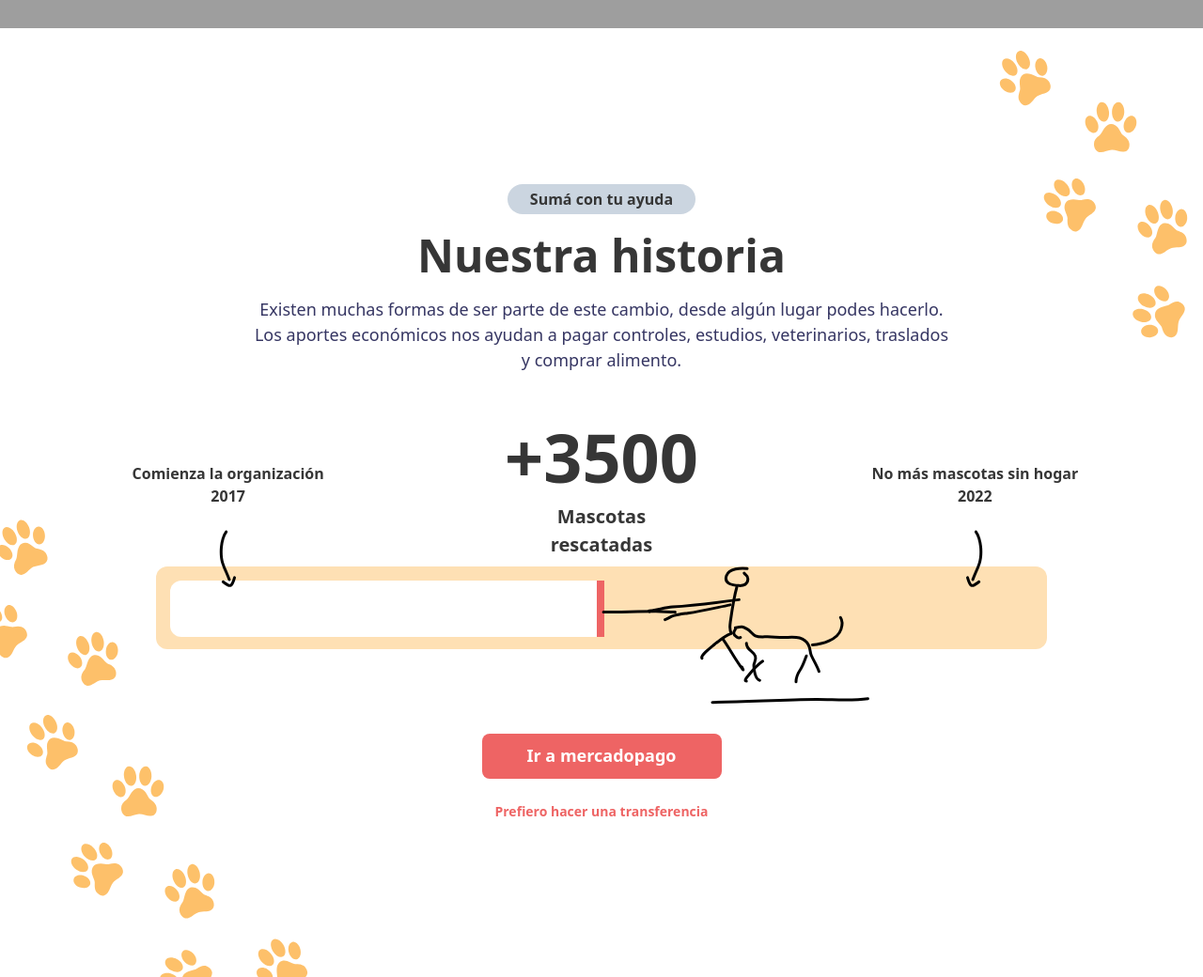
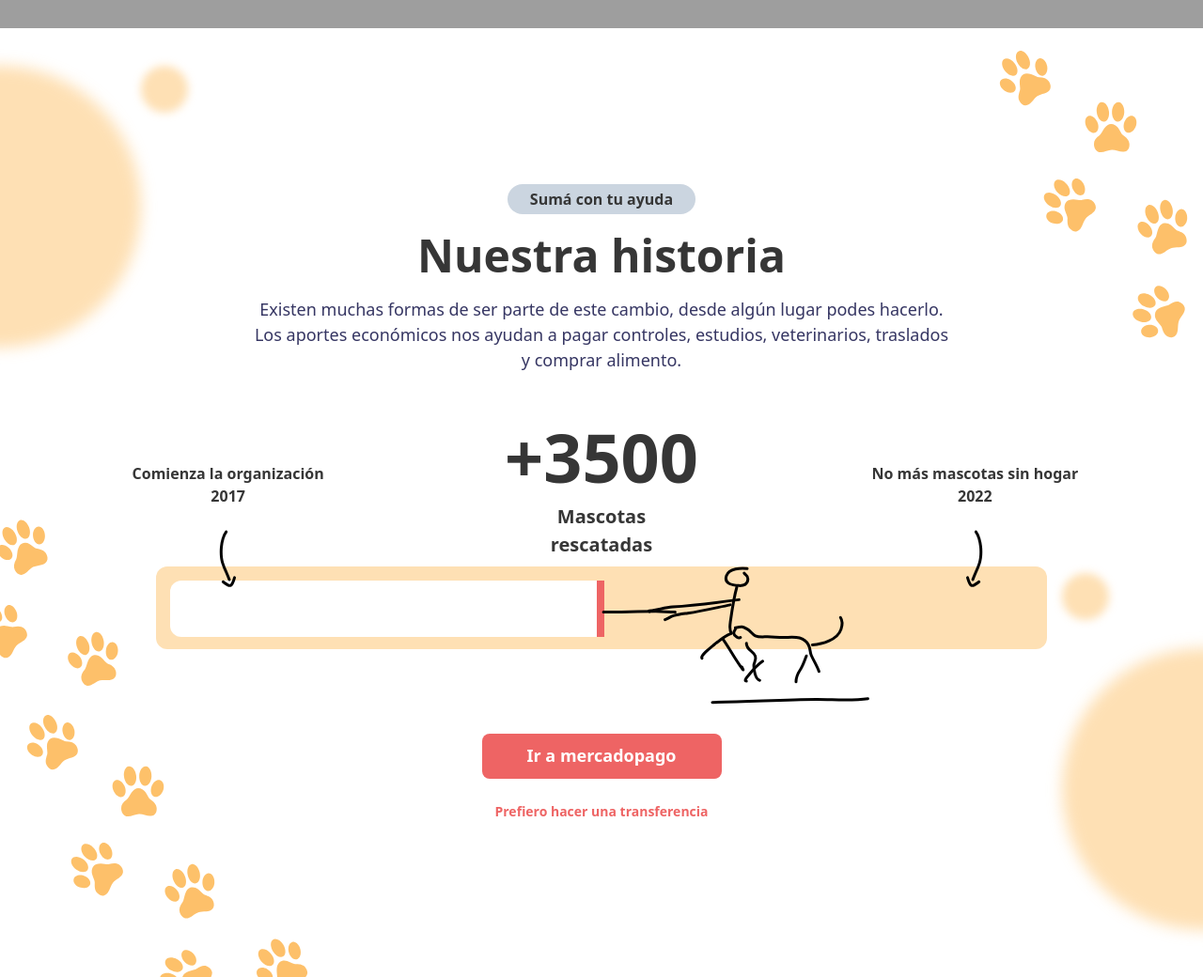
Before and after one commit to goncy/adopcanem, a Next.js app: page / in a window 1280 px wide. Shown: the part 3058-4098 px from the top of the page at 94% size. Built offline with nearby package versions, Linux system fonts and the light colour scheme; grey boxes are pictures that could not be loaded.

Commit message:
feat: add circles to History section

```diff
--- a/screens/Home/sections/History.tsx
+++ b/screens/Home/sections/History.tsx
@@ -31,6 +31,26 @@ const History: React.FC = () => {
             comprar alimento.
           </Text>
         </VStack>
+        <Box
+          backgroundColor="rgba(253, 177, 69, 0.4)"
+          borderRadius="50%"
+          filter="blur(5px)"
+          height="50px"
+          left={"150px"}
+          position="absolute"
+          top={"40px"}
+          width="50px"
+        />
+        <Box
+          backgroundColor="rgba(253, 177, 69, 0.4)"
+          borderRadius="50%"
+          filter="blur(8px)"
+          height="300px"
+          left={"-150px"}
+          position="absolute"
+          top={"40px"}
+          width="300px"
+        />
         <Box position="absolute" right={"-200px"} top={"-400px"}>
           <Paws />
         </Box>
@@ -122,6 +142,26 @@ const History: React.FC = () => {
             </VStack>
           </GridItem>
         </Grid>
+        <Box
+          backgroundColor="rgba(253, 177, 69, 0.4)"
+          borderRadius="50%"
+          bottom={"380px"}
+          filter="blur(5px)"
+          height="50px"
+          position="absolute"
+          right={"100px"}
+          width="50px"
+        />
+        <Box
+          backgroundColor="rgba(253, 177, 69, 0.4)"
+          borderRadius="50%"
+          bottom={"50px"}
+          filter="blur(8px)"
+          height="300px"
+          position="absolute"
+          right={"-150px"}
+          width="300px"
+        />
         <Box bottom={"-200px"} left={0} position="absolute">
           <Paws />
         </Box>
```
